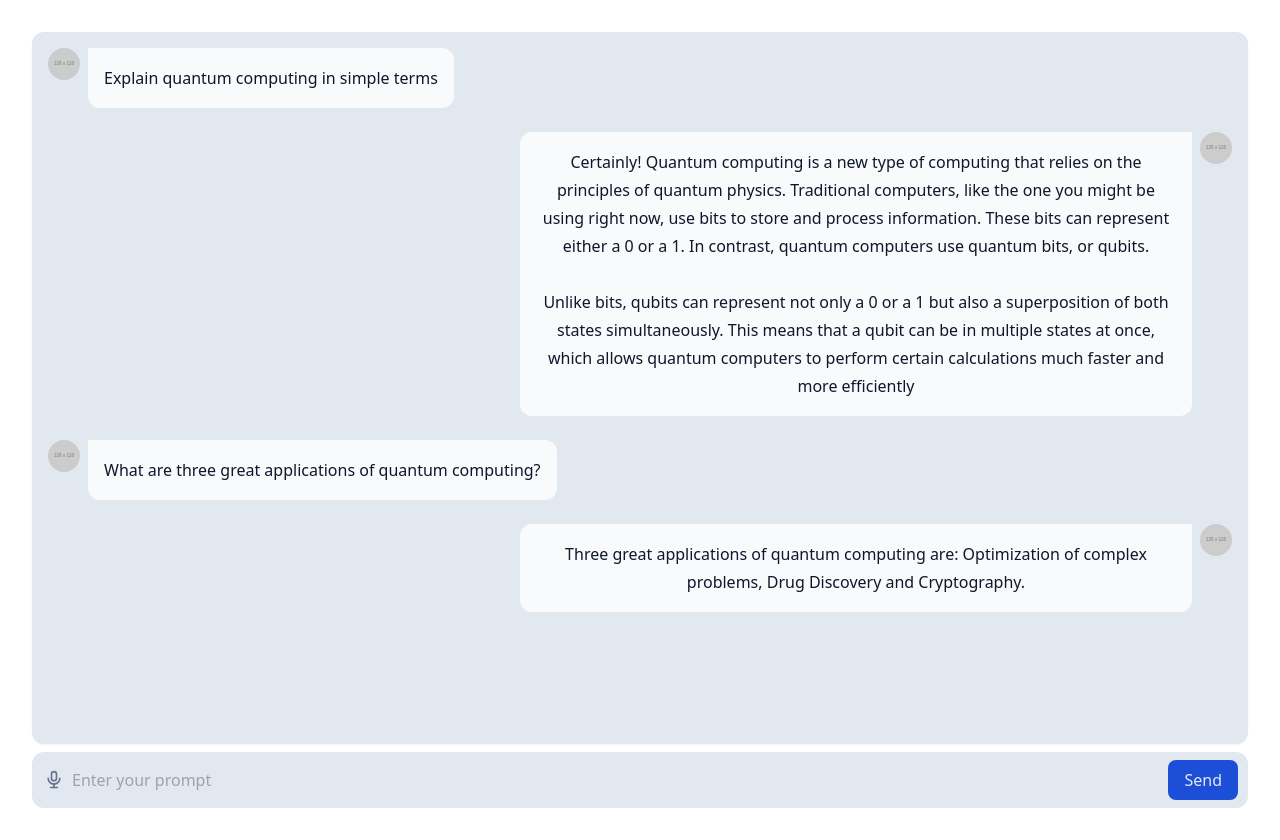
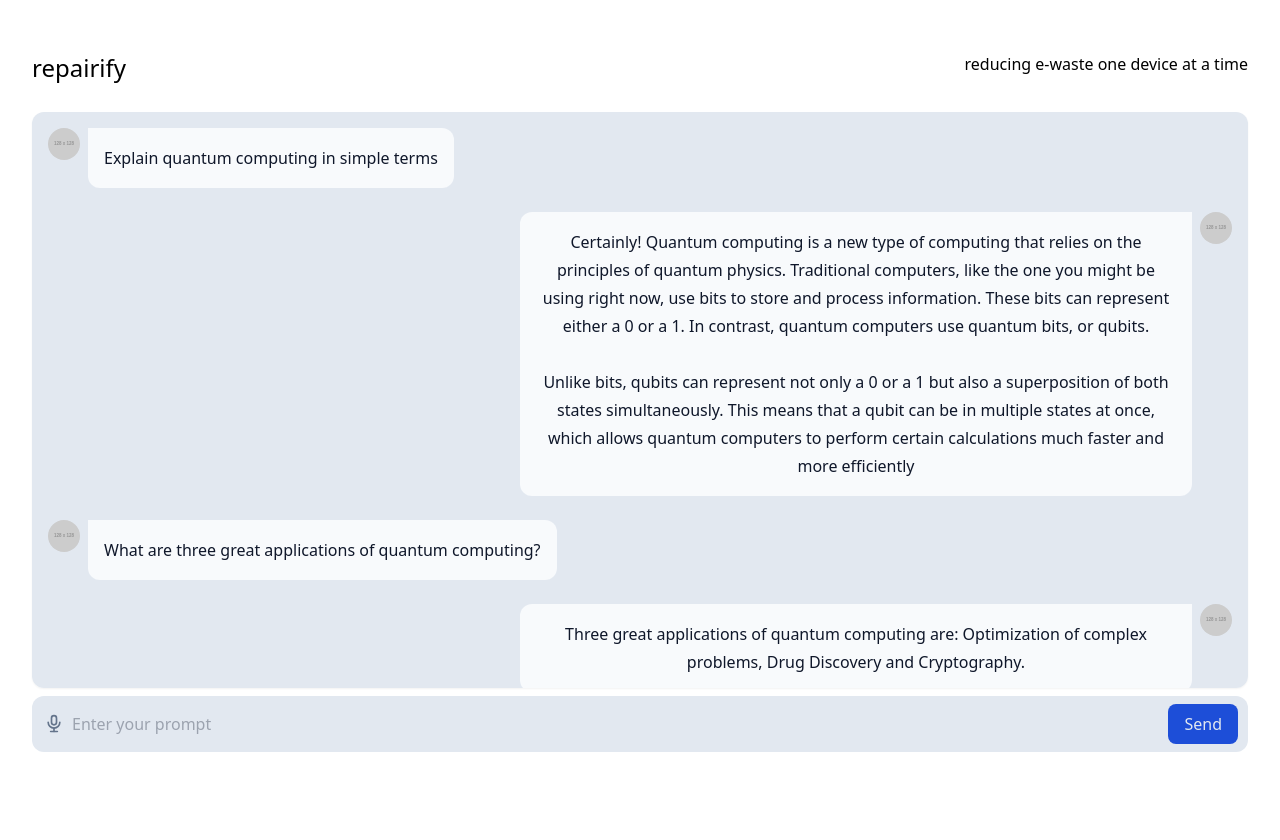
Before and after one commit to tobyL05/repairify, a React (Vite) app: page / in a window 1280 px wide. After the commit the page ends 800 px from the top, so only its background shows below. Built offline with nearby package versions, Linux system fonts and the light colour scheme.

Commit message:
created navbar

```diff
--- a/src/App.tsx
+++ b/src/App.tsx
@@ -1,11 +1,13 @@
 import './App.css'
 import PromptContainer from './components/Bubbles'
+import Navbar from './components/Navbar'
 
 function App() {
 
   return (
     <>
-        <PromptContainer />
+        <Navbar />
+        <PromptContainer className={""} />
     </>
   )
 }
--- a/src/components/Bubbles.tsx
+++ b/src/components/Bubbles.tsx
@@ -1,10 +1,14 @@
 import { twMerge } from "tailwind-merge"
 
-export default function PromptContainer(className?: string | undefined) {
+interface props {
+    className: string | undefined
+}
+
+export default function PromptContainer({ className } : props) {
     return (
         <>
         {/* Prompt Messages Container - Modify the height according to your need */}
-        <div className={twMerge('flex h-[97vh] w-full flex-col',className)}>
+        <div className={twMerge('flex h-[80vh] w-full flex-col',className)}>
         {/* Prompt Messages */}
         <div
             className="flex-1 space-y-6 overflow-y-auto rounded-xl bg-slate-200 p-4 text-sm leading-6 text-slate-900 shadow-sm dark:bg-slate-900 dark:text-slate-300 sm:text-base sm:leading-7"
--- a/src/components/Navbar.tsx
+++ b/src/components/Navbar.tsx
@@ -2,8 +2,11 @@
 export default function Navbar() {
 
     return (
-        <div className="w-full h-5">
-            <h1>repairify</h1>
+        <div className="w-full h-10 my-5">
+            <div className="w-full flex justify-between align-baseline">
+                <h1 className="text-2xl">repairify</h1>
+                <h1>reducing e-waste one device at a time</h1>
+            </div>
         </div>
     )
 
```
